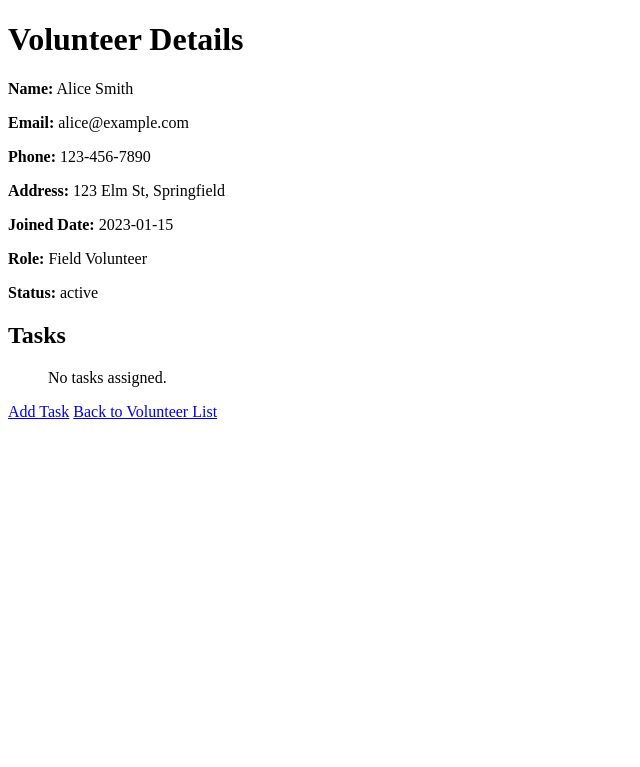
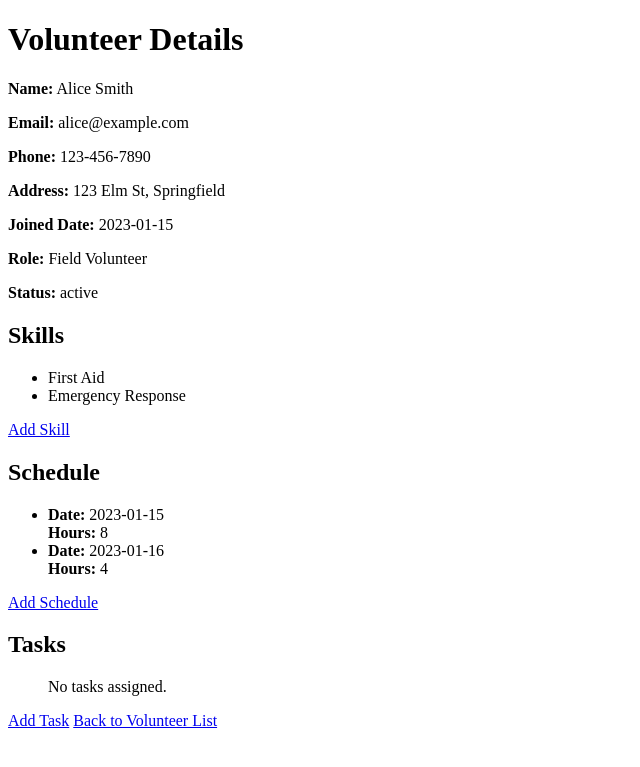
Before and after one commit to AhmedIbrahimSH/sdp, a PHP site: page /index.php?action=show&id=1 in a window 1280 px wide. Shown: the top 767 px of the page, without its empty margins (0-640 px from the left). Run offline with PHP 8.4, Linux system fonts and the light colour scheme; data comes from the database, SQL or seed files in the repository.

Commit message:
more classes

```diff
--- a/VolunteerSkills.php
+++ b/VolunteerSkills.php
@@ -1,17 +1,34 @@
 <?php
+require_once 'Database.php';
+
 class VolunteerSkills {
-    private $skills;
+    private $db;
 
     public function __construct() {
-        $this->skills = []; // Initialize as an empty array
+        $this->db = Database::getInstance()->getConnection();
     }
 
-    public function addSkill($skill) {
-        $this->skills[] = $skill;
+    // Add a skill to the database for a specific volunteer
+    public function addSkill($volunteerId, $skill) {
+        $stmt = $this->db->prepare("
+            INSERT INTO volunteer_skills (volunteer_id, skill)
+            VALUES (:volunteer_id, :skill)
+        ");
+        $stmt->execute([
+            'volunteer_id' => $volunteerId,
+            'skill' => $skill
+        ]);
     }
 
-    public function getSkills() {
-        return $this->skills;
+    // Retrieve all skills from the database for a specific volunteer
+    public function getSkills($volunteerId) {
+        $stmt = $this->db->prepare("
+            SELECT skill
+            FROM volunteer_skills
+            WHERE volunteer_id = :volunteer_id
+        ");
+        $stmt->execute(['volunteer_id' => $volunteerId]);
+        return $stmt->fetchAll(PDO::FETCH_ASSOC);
     }
 }
 ?>
--- a/views/volunteer_detail.php
+++ b/views/volunteer_detail.php
@@ -14,6 +14,33 @@
     <p><strong>Joined Date:</strong> <?= htmlspecialchars($volunteer['joined_date']); ?></p>
     <p><strong>Role:</strong> <?= htmlspecialchars($volunteer['role']); ?></p>
     <p><strong>Status:</strong> <?= htmlspecialchars($volunteer['status']); ?></p>
+
+    <h2>Skills</h2>
+    <ul>
+        <?php if (!empty($skills)): ?>
+            <?php foreach ($skills as $skill): ?>
+                <li><?= htmlspecialchars($skill['skill']); ?></li>
+            <?php endforeach; ?>
+        <?php else: ?>
+            <p>No skills added.</p>
+        <?php endif; ?>
+    </ul>
+    <a href="index.php?action=addSkill&id=<?= htmlspecialchars($volunteer['id']); ?>">Add Skill</a>
+
+    <h2>Schedule</h2>
+    <ul>
+        <?php if (!empty($schedule)): ?>
+            <?php foreach ($schedule as $item): ?>
+                <li>
+                    <strong>Date:</strong> <?= htmlspecialchars($item['schedule_date']); ?><br>
+                    <strong>Hours:</strong> <?= htmlspecialchars($item['hours']); ?>
+                </li>
+            <?php endforeach; ?>
+        <?php else: ?>
+            <p>No schedule entries.</p>
+        <?php endif; ?>
+    </ul>
+    <a href="index.php?action=addSchedule&id=<?= htmlspecialchars($volunteer['id']); ?>">Add Schedule</a>
 
     <h2>Tasks</h2>
     <ul>
@@ -33,8 +60,8 @@
             <p>No tasks assigned.</p>
         <?php endif; ?>
     </ul>
+    <a href="index.php?action=addTask&id=<?= htmlspecialchars($volunteer['id']); ?>">Add Task</a>
 
-    <a href="index.php?action=addTask&id=<?= htmlspecialchars($volunteer['id']); ?>">Add Task</a>
 <?php else: ?>
     <p>Volunteer not found.</p>
 <?php endif; ?>
```
